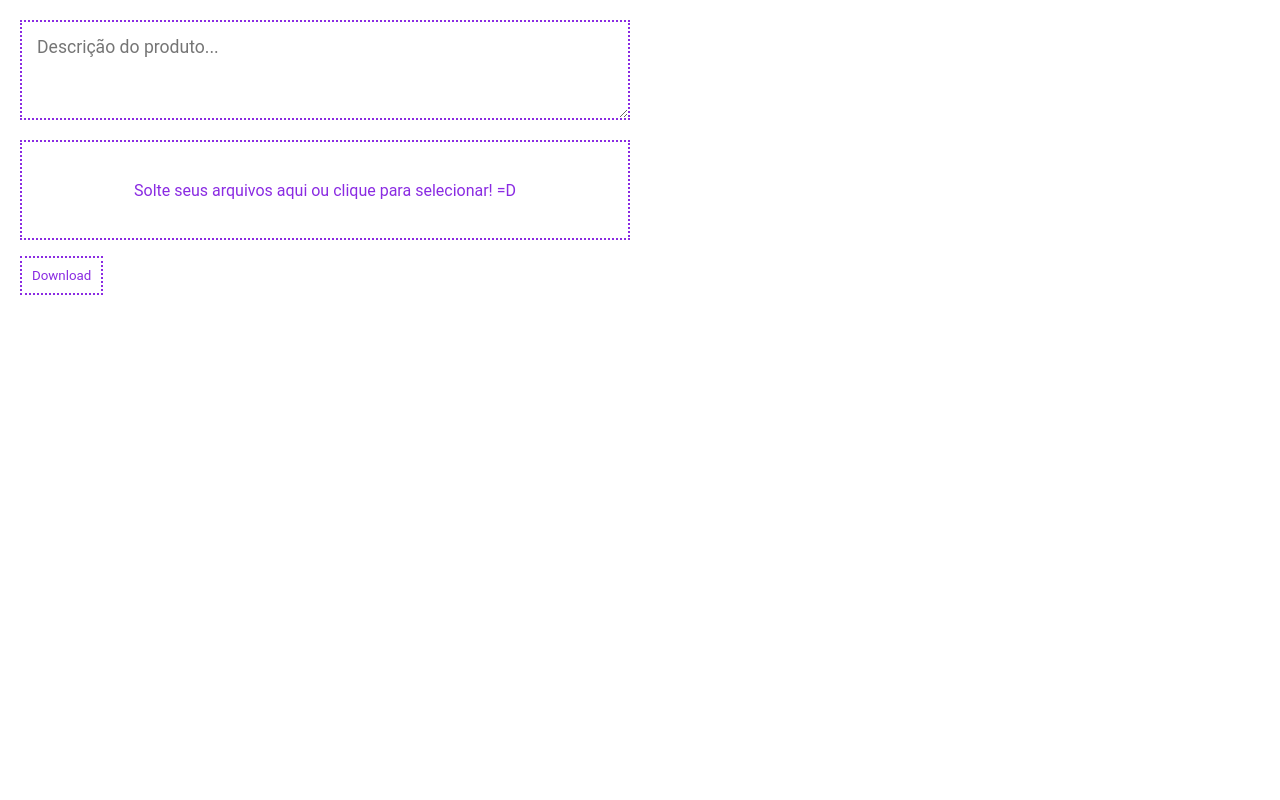
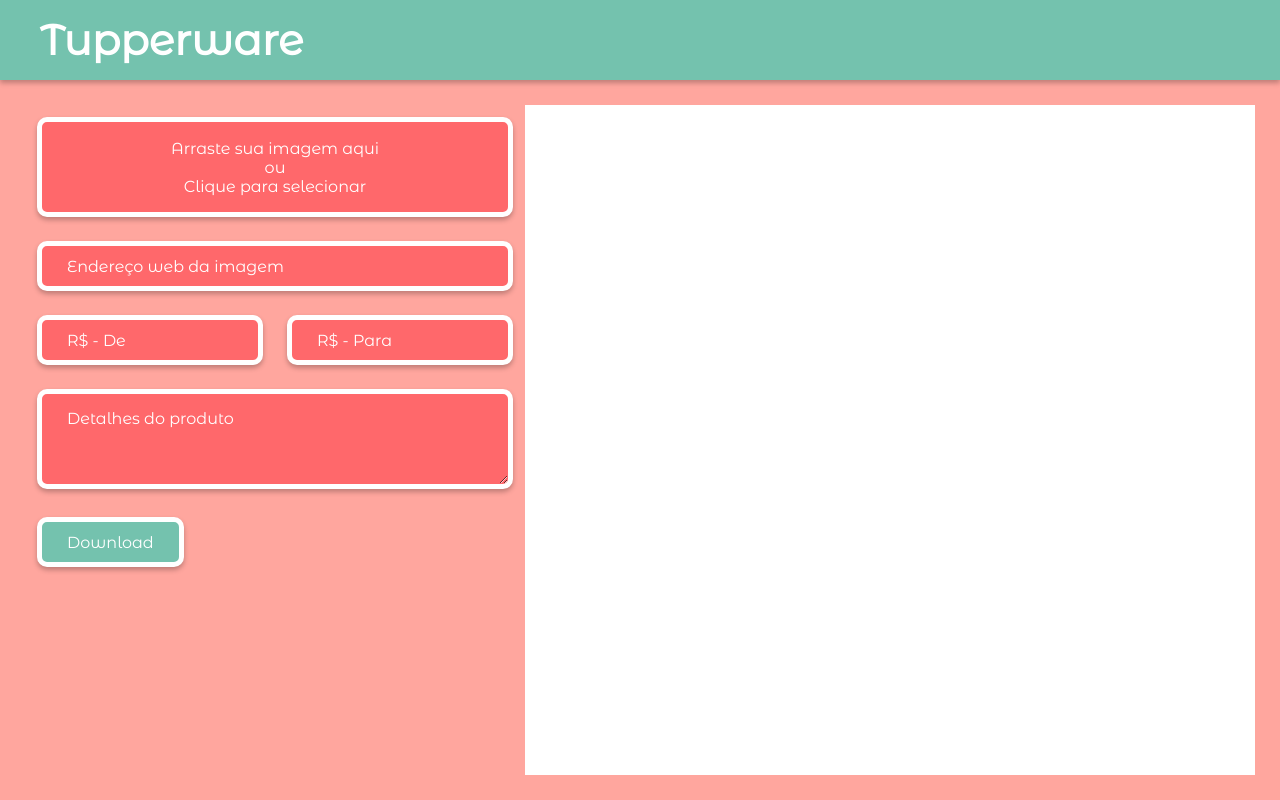
Before and after one commit to mallonenogueira/tupperware-frontend, a React (Create React App) app: page / in a window 1280 px wide. Built offline with nearby package versions, Linux system fonts and the light colour scheme.

Commit message:
mudança no estilo da aplicação

```diff
--- a/package.json
+++ b/package.json
@@ -6,10 +6,16 @@
   "main": "src/index.tsx",
   "proxy": "http://api.teste.com.br/v1",
   "dependencies": {
+    "@types/dom-to-image": "2.6.0",
+    "@types/downloadjs": "1.4.1",
+    "@types/html2canvas": "0.0.35",
+    "@types/styled-components": "4.4.2",
     "axios": "0.19.2",
     "dom-to-image": "2.6.0",
+    "dom-to-image-more": "2.8.0",
     "downloadjs": "1.4.7",
     "html-to-image": "0.1.1",
+    "html2canvas": "1.0.0-rc.5",
     "react": "16.8.4",
     "react-dom": "16.8.4",
     "react-scripts": "2.1.3",
--- a/public/index.html
+++ b/public/index.html
@@ -1,16 +1,22 @@
 <!DOCTYPE html>
 <html lang="en">
-
   <head>
-	<meta charset="utf-8">
-	<meta name="viewport" content="width=device-width, initial-scale=1, shrink-to-fit=no">
-	<meta name="theme-color" content="#000000">
+    <meta charset="utf-8" />
+    <meta
+      name="viewport"
+      content="width=device-width, initial-scale=1, shrink-to-fit=no"
+    />
+    <meta name="theme-color" content="#000000" />
     <!--
       manifest.json provides metadata used when your web app is added to the
       homescreen on Android. See https://developers.google.com/web/fundamentals/engage-and-retain/web-app-manifest/
     -->
-	<link rel="manifest" href="%PUBLIC_URL%/manifest.json">
-	<link rel="shortcut icon" href="%PUBLIC_URL%/favicon.ico">
+    <link rel="manifest" href="%PUBLIC_URL%/manifest.json" />
+    <link rel="shortcut icon" href="%PUBLIC_URL%/favicon.ico" />
+    <link
+      href="https://fonts.googleapis.com/css?family=Montserrat+Alternates&display=swap"
+      rel="stylesheet"
+    />
     <!--
       Notice the use of %PUBLIC_URL% in the tags above.
       It will be replaced with the URL of the `public` folder during the build.
@@ -39,5 +45,4 @@
       To create a production bundle, use `npm run build` or `yarn build`.
     -->
   </body>
-
 </html>
--- a/src/App.tsx
+++ b/src/App.tsx
@@ -1,32 +1,49 @@
 import * as React from "react";
-import htmlToImage from "html-to-image";
 import domToImage from "dom-to-image";
 import styled from "styled-components";
 import download from "downloadjs";
 
+import {
+  ApplicationContainer,
+  ApplicationHeader,
+  ApplicationBody,
+  Textarea,
+  Input,
+  Button
+} from "./styles";
+
 import FileLoader, { FileResponse } from "./FileLoader";
 
 const { useState, useRef, useEffect, useCallback } = React;
-
-const Container = styled.div`
-  display: flex;
-  padding: 20px;
-`;
-
-const Textarea = styled.textarea`
-  width: 100%;
-  height: 100px;
-  border: dotted 2px blueviolet;
-  padding: 15px;
-  font-size: 1.1rem;
-  color: #555;
-`;
 
 const Imagem = styled.img`
   height: 100%;
   width: 500px;
   object-fit: cover;
 `;
+
+const PROXY_URL = "https://dsouj.sse.codesandbox.io/proxy";
+
+function isValidUrl(url: string) {
+  const pattern = new RegExp(
+    "^(https?:\\/\\/)?" + // protocol
+    "((([a-z\\d]([a-z\\d-]*[a-z\\d])*)\\.)+[a-z]{2,}|" + // domain name
+    "((\\d{1,3}\\.){3}\\d{1,3}))" + // OR ip (v4) address
+    "(\\:\\d+)?(\\/[-a-z\\d%_.~+]*)*" + // port and path
+    "(\\?[;&a-z\\d%_.~+=-]*)?" + // query string
+      "(\\#[-a-z\\d_]*)?$",
+    "i"
+  ); // fragment locator
+  return !!pattern.test(url);
+}
+
+function getProxyUrl(url: string) {
+  if (isValidUrl(url)) {
+    return `${PROXY_URL}?url=${url}`;
+  }
+
+  return url;
+}
 
 export default function App() {
   const [description, setDescription] = useState("");
@@ -59,7 +76,7 @@ export default function App() {
 
   useEffect(() => {
     if (url) {
-      setImage(url);
+      setImage(getProxyUrl(url));
       return;
     }
 
@@ -78,43 +95,64 @@ export default function App() {
   }, [pasteHandle]);
 
   return (
-    <div className="App">
-      <Container>
-        <div style={{ flex: 1, marginRight: 20 }}>
+    <ApplicationContainer>
+      <ApplicationHeader>Tupperware</ApplicationHeader>
+
+      <ApplicationBody>
+        <div style={{ maxWidth: 500, width: 500 }}>
+          <FileLoader onChange={setFile} />
+          <Input
+            placeholder="Endereço web da imagem"
+            value={url}
+            onChange={(event: React.ChangeEvent<HTMLInputElement>) =>
+              setUrl(event.target.value)
+            }
+          />
+
+          <div style={{ display: "flex" }}>
+            <Input
+              placeholder="R$ - De"
+              value={url}
+              onChange={(event: React.ChangeEvent<HTMLInputElement>) =>
+                setUrl(event.target.value)
+              }
+            />
+
+            <Input
+              placeholder="R$ - Para"
+              value={url}
+              onChange={(event: React.ChangeEvent<HTMLInputElement>) =>
+                setUrl(event.target.value)
+              }
+            />
+          </div>
+
           <Textarea
-            placeholder="Descrição do produto..."
+            placeholder="Detalhes do produto"
             value={description}
             onChange={(event: React.ChangeEvent<HTMLTextAreaElement>) =>
               setDescription(event.target.value)
             }
           />
-          {/* <input
-            placeholder="Url da imagem"
-            value={url}
-            onChange={(event: React.ChangeEvent<HTMLInputElement>) =>
-              setUrl(event.target.value)
-            }
-          /> */}
-
-          <FileLoader onChange={setFile} />
-          <button
-            style={{
-              border: "2px dotted blueviolet",
-              color: "blueviolet",
-              background: "none",
-              padding: 10,
-              cursor: "pointer"
-            }}
-            className="mt-2"
+          <Button
             onClick={async () => {
               if (!ref.current) return;
 
-              const data = await domToImage.toPng(ref.current);
-              download(data, "produto.png");
+              try {
+                const data = await domToImage.toPng(ref.current);
+                download(data, "produto.png");
+              } catch (err) {
+                console.log("Erro");
+              }
+
+              // const data = html2Canvas.
+              // const data = await html2canvas(ref.current, {
+              //   proxy: "https://dsouj.sse.codesandbox.io/"
+              // });
             }}
           >
             Download
-          </button>
+          </Button>
         </div>
 
         <div
@@ -140,7 +178,7 @@ export default function App() {
             </strong>
           </pre>
         </div>
-      </Container>
-    </div>
+      </ApplicationBody>
+    </ApplicationContainer>
   );
 }
--- a/src/FileLoader.tsx
+++ b/src/FileLoader.tsx
@@ -1,27 +1,6 @@
-import * as React from "react";
-import styled from "styled-components";
-import axios from "axios";
-const { useState, useEffect, useRef } = React;
+import React, { useState, useEffect, useRef } from "react";
 
-const StyledLabel = styled.label`
-  align-items: center;
-  border: 2px dotted blueviolet;
-  color: blueviolet;
-  cursor: pointer;
-  display: flex;
-  height: 100px;
-  justify-content: center;
-  padding: 10px;
-  width: 100%;
-`;
-
-const StyledInput = styled.input`
-  display: none;
-`;
-
-const StyledText = styled.p`
-  text-align: center;
-`;
+import { StyledFileLoader } from "./styles";
 
 export interface FileResponse {
   base64: string;
@@ -35,7 +14,7 @@ export default function FileLoader({
 }) {
   const [file, setFile] = useState();
   const [fileName, setFileName] = useState();
-  const ref = useRef<HTMLInputElement>();
+  const ref = useRef<HTMLInputElement>(null);
 
   useEffect(() => {
     if (!file) {
@@ -59,7 +38,7 @@ export default function FileLoader({
   }, [file, onChange]);
 
   return (
-    <StyledLabel
+    <StyledFileLoader
       className="mt-2"
       onDragOver={(event: DragEvent) => event.preventDefault()}
       onDragEnter={(event: DragEvent) => event.preventDefault()}
@@ -72,13 +51,22 @@ export default function FileLoader({
       onKeyUp={(event: KeyboardEvent) => {
         if (ref && ref.current && event.which === 13) ref.current.click();
       }}
-      tabIndex="0"
+      tabIndex={0}
     >
-      <StyledText>
-        {fileName || "Solte seus arquivos aqui ou clique para selecionar! =D"}
-      </StyledText>
+      {fileName ? (
+        <p>fileName</p>
+      ) : (
+        <>
+          <p>
+            Arraste sua imagem aqui <br />
+            ou
+            <br />
+            Clique para selecionar
+          </p>
+        </>
+      )}
 
-      <StyledInput
+      <input
         ref={ref}
         type="file"
         onChange={(event: React.ChangeEvent<HTMLInputElement>) => {
@@ -87,6 +75,6 @@ export default function FileLoader({
           setFile(event.target.files[0]);
         }}
       />
-    </StyledLabel>
+    </StyledFileLoader>
   );
 }
--- a/src/styles.css
+++ b/src/styles.css
@@ -1,8 +1,14 @@
 * {
-  font-family: Roboto, sans-serif;
   box-sizing: border-box;
   padding: 0;
   margin: 0;
+  outline: 0;
+  font-family: Montserrat Alternates, Roboto, sans-serif;
+}
+
+body {
+  font-family: Montserrat Alternates, Roboto, sans-serif;
+  font-size: 100%;
 }
 
 .mt-2 {
--- /dev/null
+++ b/src/styles.tsx
@@ -0,0 +1,129 @@
+import styled from "styled-components";
+
+export const cor = {
+  branco: "#FFFFFF",
+  rosa: "#FF686B",
+  rosaClaro: "#FFA69E",
+  azul: "#74C2AE",
+  azulClaro: "#A5FFD6"
+};
+
+const tema = {
+  borda: `solid 5px ${cor.branco}`,
+  cor: cor.branco,
+  bordaHover: cor.azulClaro,
+  fundoInput: cor.rosa,
+  fundoApplication: cor.rosaClaro,
+  fundoHeader: cor.azul,
+  fundoBotao: cor.azul,
+  borderRadius: "10px",
+  boxShadow: "0px 3px 5px rgba(0, 0, 0, 0.25)"
+};
+
+const defaultInput = `
+  background: ${tema.fundoInput};
+  border: ${tema.borda};
+  color: ${tema.cor};
+  border-radius: ${tema.borderRadius};
+  box-shadow: ${tema.boxShadow};
+  font-size: 1rem;
+  padding: 15px 25px;
+  outline: 0;
+  margin: 12px;
+  width: calc(100% - 24px);
+  flex: 1;
+
+  ::placeholder {
+    color: ${tema.cor};
+  }
+
+  :hover {
+    border-color: ${tema.bordaHover};
+  }
+
+  :focus {
+    border-color: ${tema.bordaHover};
+  }
+`;
+
+export const ApplicationContainer = styled.div`
+  display: flex;
+  flex-direction: column;
+  height: 100vh;
+  width: 100vw;
+  background: ${tema.fundoApplication};
+`;
+
+export const ApplicationHeader = styled.header`
+  align-items: center;
+  background: ${tema.fundoHeader};
+  box-shadow: ${tema.boxShadow};
+  color: ${tema.cor};
+  display: flex;
+  font-weight: bold;
+  font-size: 42px;
+  height: 80px;
+  left: 0;
+  padding: 15px 40px;
+  position: sticky;
+  top: 0;
+  width: 100vw;
+`;
+
+export const ApplicationBody = styled.main`
+  padding: 25px;
+  display: flex;
+  flex: 1;
+`;
+
+export const Textarea = styled.textarea`
+  ${defaultInput}
+  height: 100px;
+`;
+
+export const Input = styled.input`
+  ${defaultInput}
+  height: 50px;
+`;
+
+export const Button = styled.button`
+  border: ${tema.borda};
+  color: ${tema.cor};
+  background: ${tema.fundoBotao};
+  font-size: 1rem;
+  padding: 0 25px;
+  height: 50px;
+  align-items: center;
+  cursor: pointer;
+  display: flex;
+  justify-content: center;
+
+  border-radius: ${tema.borderRadius};
+  margin: 12px;
+  box-shadow: ${tema.boxShadow};
+
+  :hover {
+    border-color: ${tema.bordaHover};
+  }
+
+  :focus {
+    border-color: ${tema.bordaHover};
+  }
+`;
+
+export const StyledFileLoader = styled.label`
+  ${defaultInput}
+  align-items: center;
+  cursor: pointer;
+  display: flex;
+  justify-content: center;
+  height: 100px;
+
+  input {
+    display: none;
+  }
+
+  p {
+    text-align: center;
+  }
+`;
--- a/tsconfig.json
+++ b/tsconfig.json
@@ -8,6 +8,7 @@
             "dom",
             "es2015"
         ],
+        "allowSyntheticDefaultImports": true,
         "jsx": "react"
     }
 }
```
Lines whose indentation alone changed are shown as unchanged.
